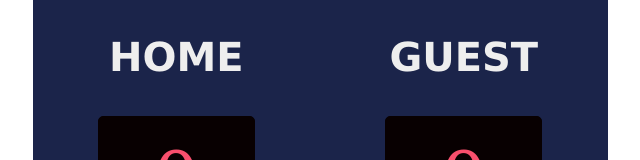
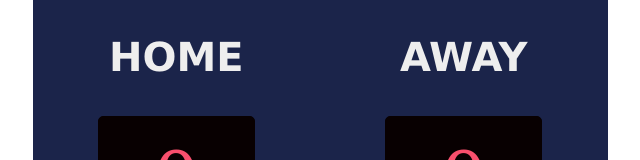
Before and after one commit to danush-c/Scrimba-JS-BasketballCounter, a website built with Vite: page BasketBall project/index.html in a window 1280 px wide. Shown: the top 160 px of the page, without its empty margins (320-960 px from the left). Built offline with nearby package versions, Linux system fonts and the light colour scheme; a web font is replaced by a local one.

Commit message:
Update Score header

```diff
--- a/BasketBall project/index.html
+++ b/BasketBall project/index.html
@@ -17,7 +17,7 @@
                 </div>
             </div>
             <div>
-                <h3 id='guestHead'>GUEST</h3>
+                <h3 id='guestHead'>AWAY</h3>
                 <div class="score-box">
                     <p id="guest" class="score">0</p>
                 </div>
```
